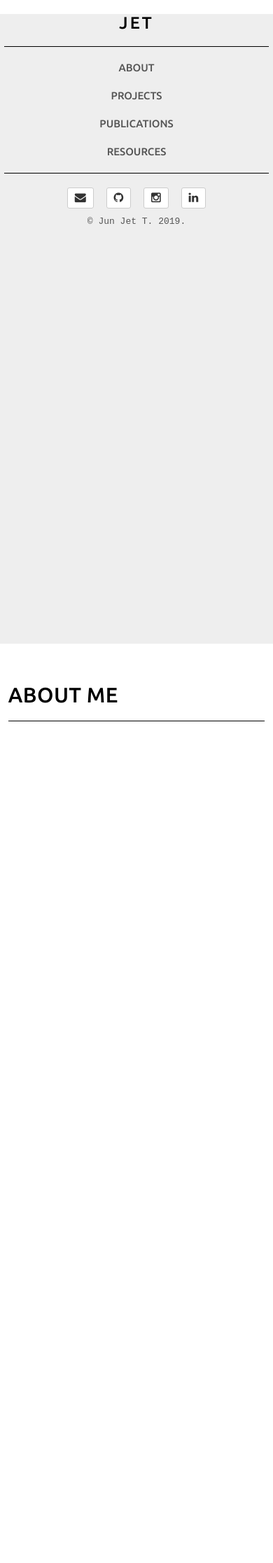
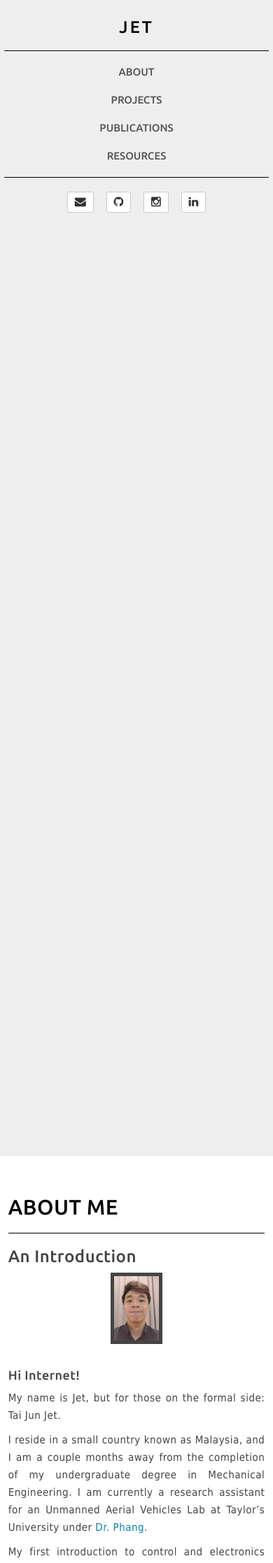
Before and after one commit to jjshoots/jet.io, a Jekyll site: the page built from about/index.md, in a window 390 px wide. Shown: the top 2234 px of the page at 70% size. Built offline with Jekyll 4.4.1, drawn with Linux system fonts in a browser that asks for light colours; before the commit the page ends 1062 px from its top, so only the background shows below that; some of the changed text lies outside the part shown.

Commit message:
half filled abouts section

```diff
--- a/_includes/sidebar.html
+++ b/_includes/sidebar.html
@@ -64,14 +64,14 @@
 
 		{% if site.author.linkedin %}
 		<li>
-			<a class="btn btn-default btn-sm" href="https://www.linkedin.com/{{ site.author.linkedin }}">
+			<a class="btn btn-default btn-sm" href="https://www.linkedin.com/in/{{ site.author.linkedin }}">
 				<i class="fa fa-linkedin fa-lg"></i>
 			</a>
 		</li>
 		{% endif %}
 	</ul>
 
-	<p>
+	<p class="to-disappear">
 		&copy; {{ site.author.name }} {{ site.time | date: '%Y' }}.
 	</p>
 </footer>
--- a/about/index.md
+++ b/about/index.md
@@ -7,3 +7,33 @@ tagline:
   <h2 class="page-header-brief">about me</h2>
   <div class="line-sep"></div>
 </div>
+
+### An Introduction
+
+<img src="{{ site.BASE_PATH }}/assets/img/myface.jpg" width="20%" style="display:block;margin:0 auto;border-style:solid;border-width: 5px">
+<br>
+
+#### Hi Internet!
+
+My name is Jet, but for those on the formal side: Tai Jun Jet.
+
+I reside in a small country known as Malaysia, and I am a couple months away from the completion of my undergraduate degree in Mechanical Engineering. I am currently a research assistant for an Unmanned Aerial Vehicles Lab at Taylor's University under [Dr. Phang](http://phangsweeking.com/).
+
+
+My first introduction to control and electronics came with the classic challenge of designing an inverted pendulum. Since then, I have dabbled in countless electronics and mechanical engineering projects, from automated aircraft painters to scratch build quadrotor vehicles based off the Arduino framework (including sketchy self-developed firmware and single channel RF controller).
+
+
+Right now I'm developing a robust yet lightweight obstacle avoidance and navigational algorithm for drones that allows high flight speeds with guaranteed convergence to the target. This project is essentially my final year thesis.
+
+
+Outside of my professional work, I enjoy fishkeeping, music, and photography. Though I'm far from being a professional in any of those fields, I also enjoy the calmness of driving down a freeway in the middle of the night. Feel free to send me electronic mail or DM me on [Instagram](https://www.instagram.com/{{ site.author.instagram }})!
+
+Best Regards,
+
+Jet
+
+
+<br><br>
+### Quotes I Like
+
+Here you'll find some quotes that I like but don't want to forget:
--- a/assets/css/main.css
+++ b/assets/css/main.css
@@ -241,8 +241,10 @@ article.home h4 a:hover {
 @media screen and (max-width: 900px) {
 	.sidebar {
 		width: 100%;
-		padding-top: 0%;
 		position: relative;
+/*		display: flex;
+		flex-direction: column;
+		align-items: stretch;*/
 	}
 
 	.to-disappear {
```
Also changed, not shown: assets/img/myface.jpg (added), 7 other files.
